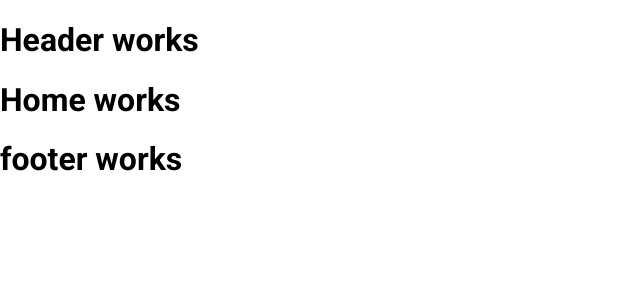
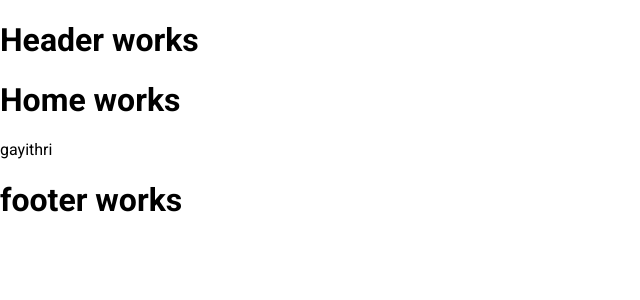
Before and after one commit to divyeshchudasama/MERN-e-commerce-project, a React (Create React App) app in the folder e-mart/: page / in a window 1280 px wide. Shown: the top 300 px of the page, without its empty margins (0-640 px from the left). Built offline with nearby package versions, Linux system fonts and the light colour scheme.

Commit message:
testpush
testpush

```diff
--- a/e-mart/src/components/home/Home.jsx
+++ b/e-mart/src/components/home/Home.jsx
@@ -5,6 +5,7 @@ function Home() {
   return (
     <div>
       <h1>Home works</h1>
+      <p>gayithri</p>
     </div>
   );
 }
```
